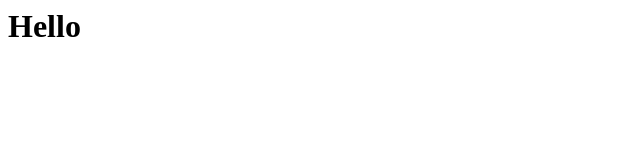
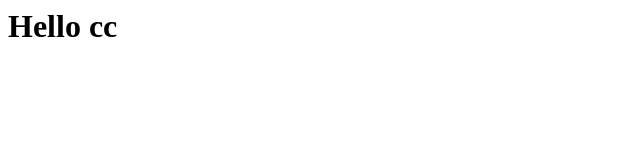
Before and after one commit to Le-Quy-Minh/skills-code-with-codespaces, a plain HTML site: page index.html in a window 1280 px wide. Shown: the full height of the page, 0-640 px from the left. Drawn offline with Linux system fonts and the light colour scheme.

Commit message:
Adding hello from the codespace!

```diff
--- a/index.html
+++ b/index.html
@@ -1,3 +1,3 @@
 <html>
-  <h1>Hello</h1>
+  <h1>Hello cc</h1>
 </html>
```
